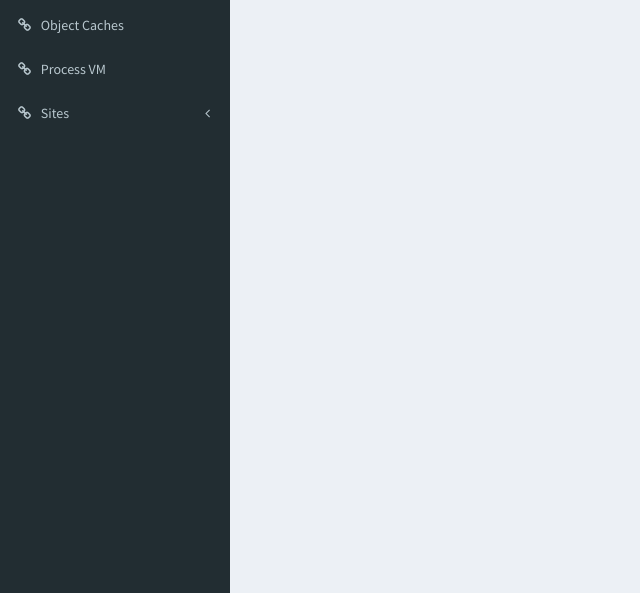
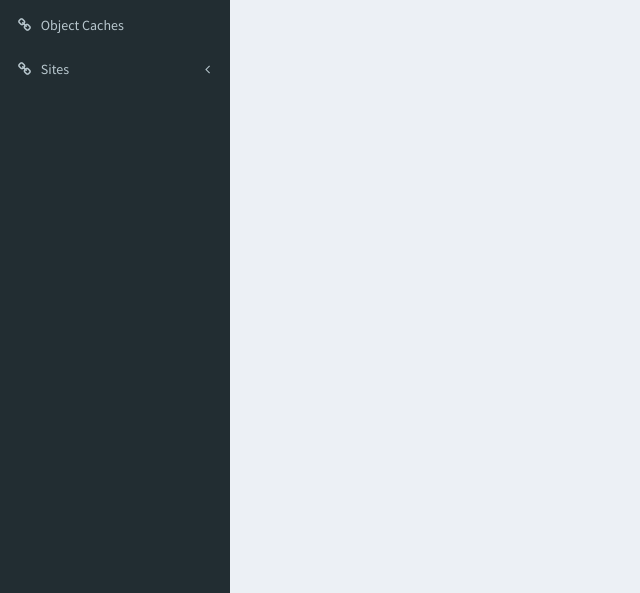
Before and after one commit to clubdeuce/wplib-box-console, a PHP site: page / in a window 1280 px wide. Shown: the part 155-748 px from the top of the page, without its empty margins (0-640 px from the left). Run offline with PHP 8.4, Linux system fonts and the light colour scheme; data that the repository does not hold is empty; some libraries are stand-ins or nearby versions.

Commit message:
Remove ProcessVM tab from console

```diff
--- a/templates/sidebar.php
+++ b/templates/sidebar.php
@@ -12,7 +12,7 @@
             <li><a href="main-content.php" data-title="Admin Console"><i class="fa fa-link"></i> <span>Home</span></a></li>
             <li><a href="database.php" data-title="Database"><i class="fa fa-link"></i> <span>Database</span></a></li>
             <li><a href="object-cache.php" data-title="Object Cache"><i class="fa fa-link"></i> <span>Object Caches</span></a></li>
-            <li><a href="processvm.php" data-title="Process VM"><i class="fa fa-link"></i> <span>Process VM</span></a></li>
+<!--            <li><a href="processvm.php" data-title="Process VM"><i class="fa fa-link"></i> <span>Process VM</span></a></li>-->
             <li class="treeview">
                 <a href="#"><i class="fa fa-link"></i> <span>Sites</span>
                     <span class="pull-right-container">
```
